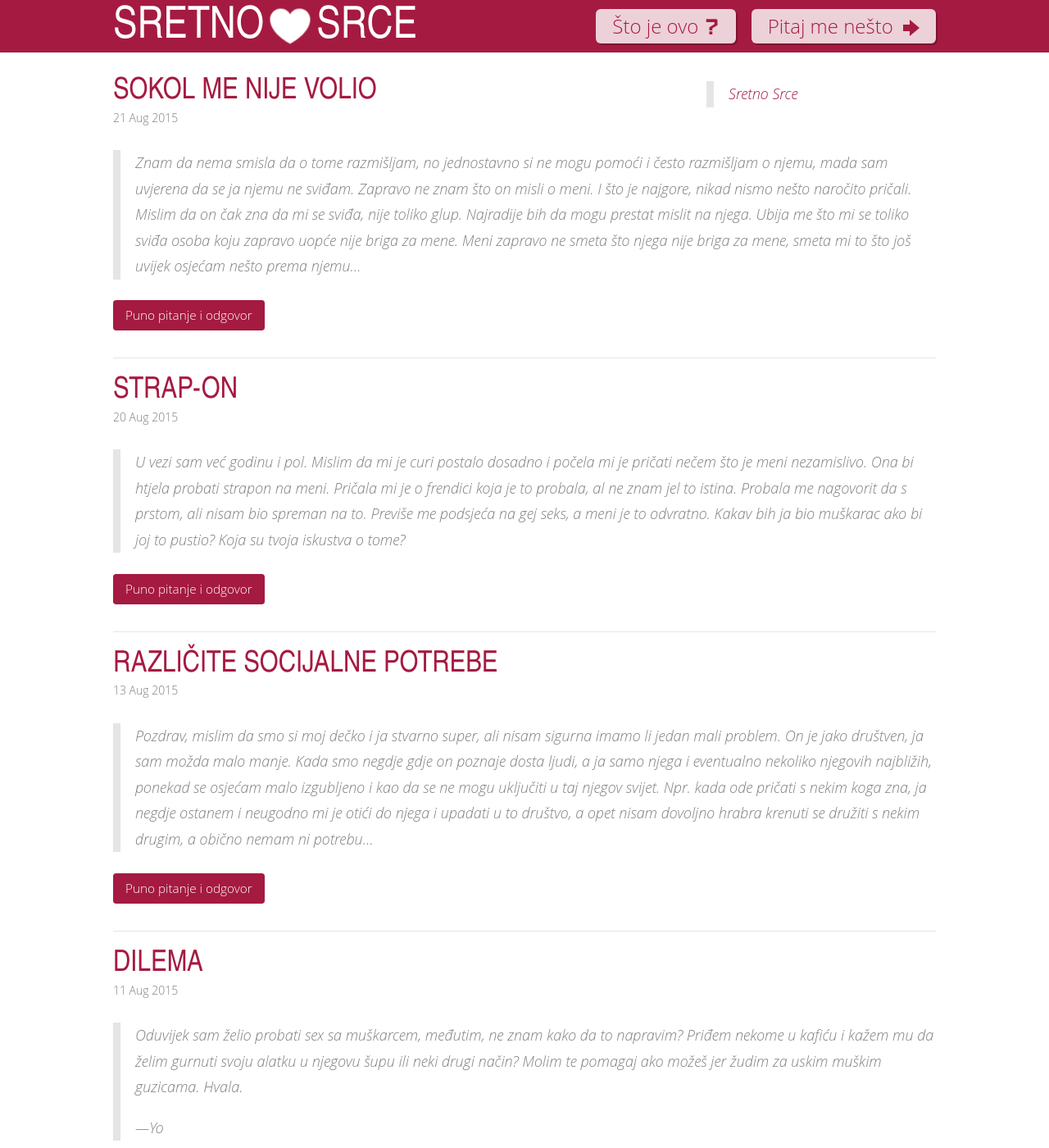
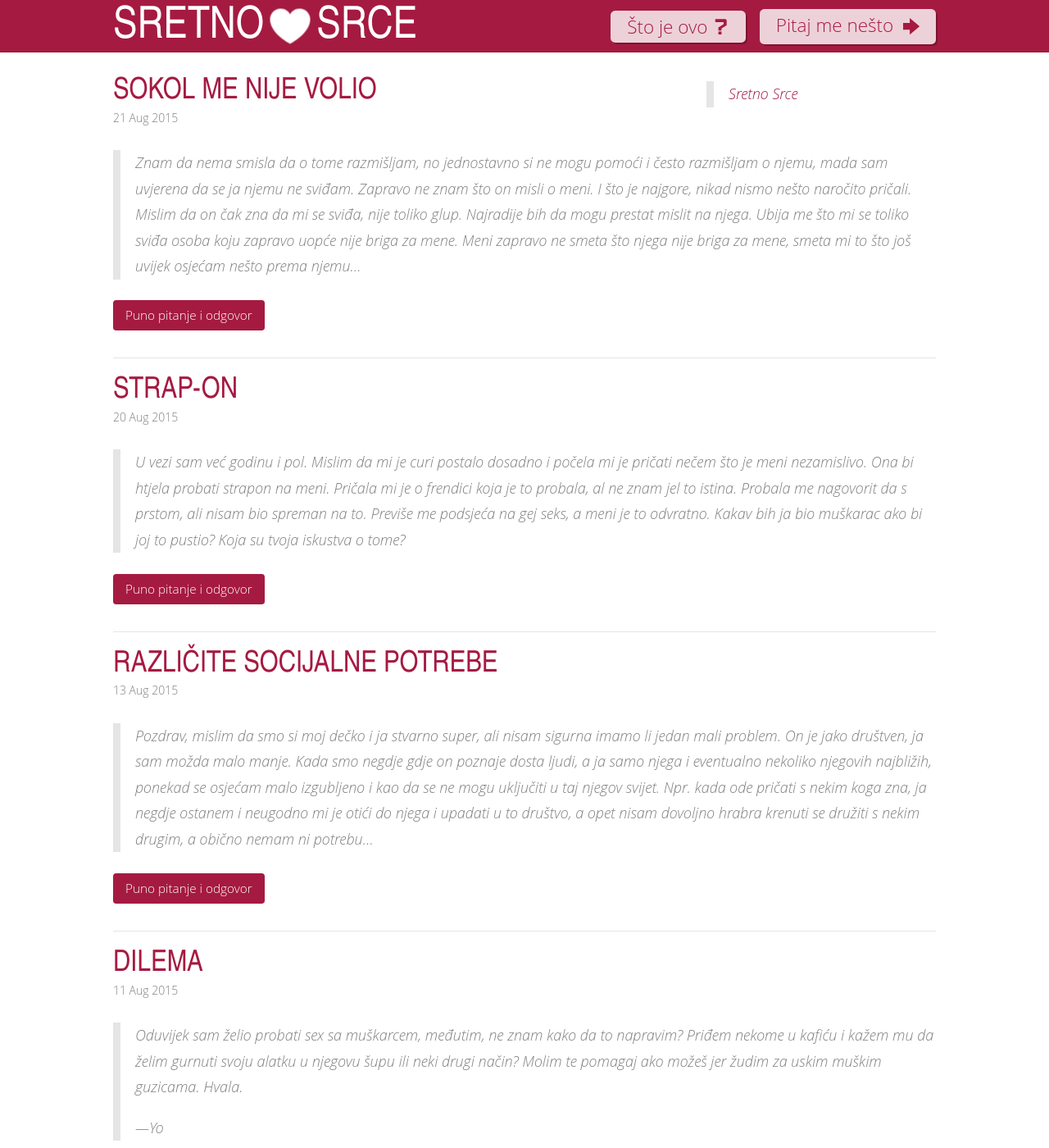
Before and after one commit to silvenon/sretnosrce, a Jekyll site: the page built from index.html, in a window 1280 px wide and 1400 px high. Shown: the whole window at 82% size. Built offline with Jekyll 4.4.1, drawn with Linux system fonts in a browser that asks for light colours; comment, search, counter and statistics services are not loaded.

Commit message:
Improve typography for mobile
Fixes #9.

```diff
--- a/_layouts/site.html
+++ b/_layouts/site.html
@@ -64,14 +64,14 @@
         <nav class="navigation">
           <a class="navigation-item {% if page.title == 'Što je ovo?' %}active{% endif %} btn btn-inverse-primary" href="{{ '/opis' | prepend: site.baseurl }}">
             <span>Što je ovo</span>
-            <svg class="icon icon-question" viewBox="0 0 1024 1024" role="presentation" width="20" height="20">
+            <svg class="icon icon-question" viewBox="0 0 1024 1024" role="presentation">
               <title>Question</title>
               <path fill="currentColor" d="M384 832h192v192h-192zM800 64c53.020 0 96 42.98 96 96v288l-320 192v128h-192v-192l320-192v-128h-512v-192h608z"></path>
             </svg>
           </a>
           <a class="navigation-item {% if page.title == 'Pitaj me nešto' %}active{% endif %} btn btn-inverse-primary" href="{{ '/pitaj' | prepend: site.baseurl }}">
             <span>Pitaj me nešto</span>
-            <svg class="icon icon-arrow-right" viewbox="0 0 640 1024" role="presentation" width="20" height="32">
+            <svg class="icon icon-arrow-right" viewbox="0 0 640 1024" role="presentation">
               <title>Arrow right</title>
               <path fill="currentColor" d="M640 512l-384-320v192h-256v256h256v192l384-320z"></path>
             </svg>
--- a/styles/_base.scss
+++ b/styles/_base.scss
@@ -9,9 +9,13 @@
 
 body {
   font-family: 'open sans', 'helvetica neue', helvetica, arial, sans-serif;
-  font-size: 18px;
+  font-size: 14px;
   font-weight: 300;
   line-height: 1.75;
+
+  @media (min-width: breakpoint(small)) {
+    font-size: 18px;
+  }
 }
 
 .container {
@@ -24,7 +28,7 @@
 }
 
 .main {
-  @media (min-width: breakpoint(small)) {
+  @media (min-width: breakpoint(medium)) {
     padding-bottom: 2em;
   }
 }
--- a/styles/_buttons.scss
+++ b/styles/_buttons.scss
@@ -1,5 +1,6 @@
 .btn {
   display: inline-block;
+  vertical-align: middle;
   margin: 0;
   padding: 1rem 2rem;
   border: 0;
--- a/styles/_navigation.scss
+++ b/styles/_navigation.scss
@@ -1,5 +1,5 @@
 .navigation {
-  font-size: 24px;
+  font-size: 1.25em;
 
   .btn {
     margin-left: 0.5em;
@@ -7,6 +7,8 @@
     padding-bottom: 0;
 
     .icon {
+      width: 0.9em;
+      height: 0.9em;
       position: relative;
       margin-left: 0.25em;
 
@@ -17,6 +19,7 @@
 
       &-arrow-right {
         bottom: 1px;
+        height: 1.789em;
       }
     }
   }
--- a/styles/_text.scss
+++ b/styles/_text.scss
@@ -17,12 +17,8 @@
   h1 {
     margin: 0;
     margin-top: 0.25em;
-    font-size: 1.75em;
+    font-size: 2em;
     line-height: 1.25em;
-
-    @media (min-width: breakpoint(small)) {
-      font-size: 2em;
-    }
 
     @media (min-width: breakpoint(medium)) {
       font-size: 2.5em;
@@ -32,12 +28,8 @@
   h2 {
     margin: 0;
     margin-top: 0.5em;
-    font-size: 1.5em;
+    font-size: 1.75em;
     line-height: 1.25;
-
-    @media (min-width: breakpoint(small)) {
-      font-size: 1.75em;
-    }
 
     @media (min-width: breakpoint(medium)) {
       font-size: 2em;
@@ -55,10 +47,13 @@
   }
 
   blockquote {
-    padding-left: 1em;
-    border-left: 0.5em solid rgba(#000, 0.1);
     font-style: italic;
     color: rgba(#000, 0.5);
+
+    @media (min-width: breakpoint(small)) {
+      padding-left: 1em;
+      border-left: 0.5em solid rgba(#000, 0.1);
+    }
   }
 
   .img {
```
